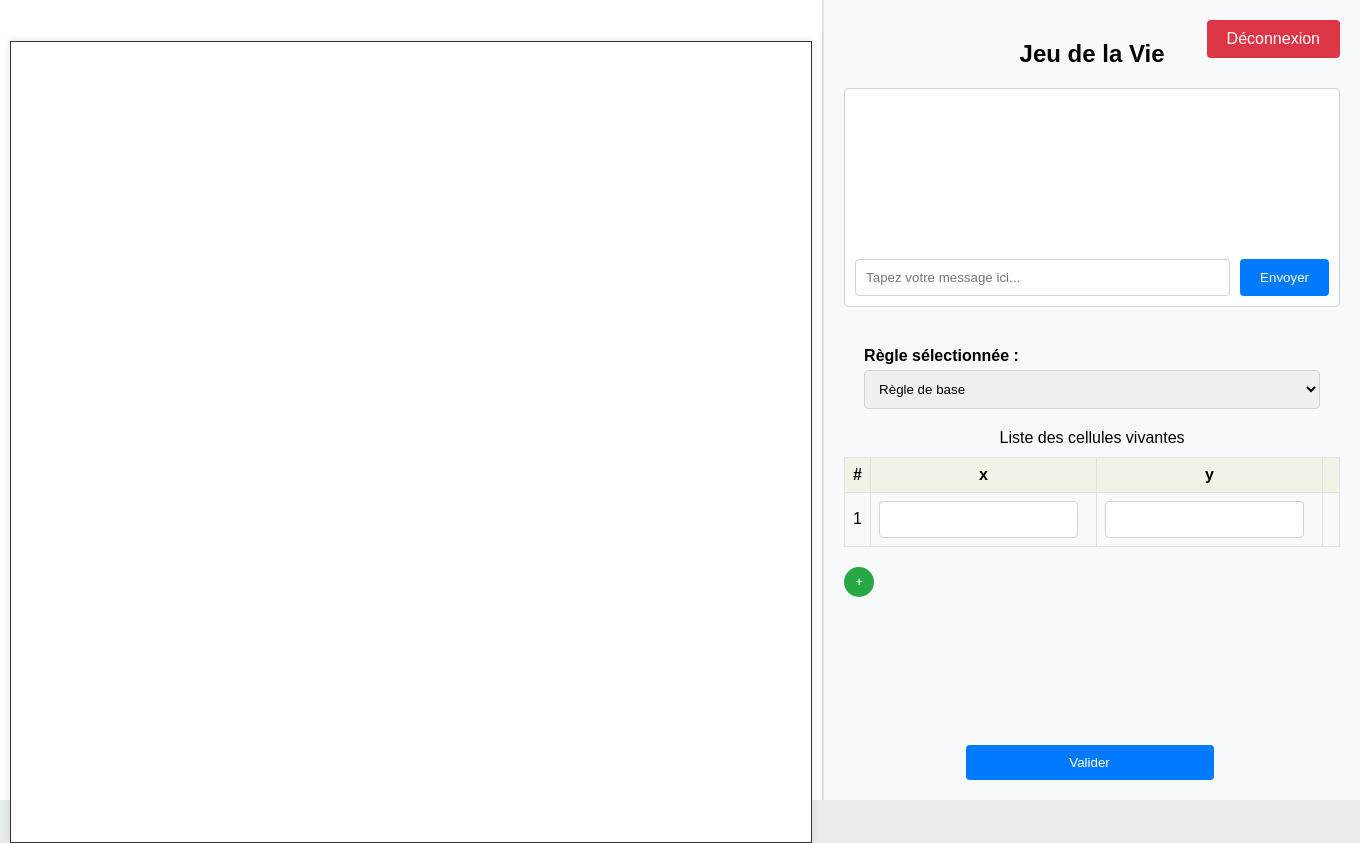
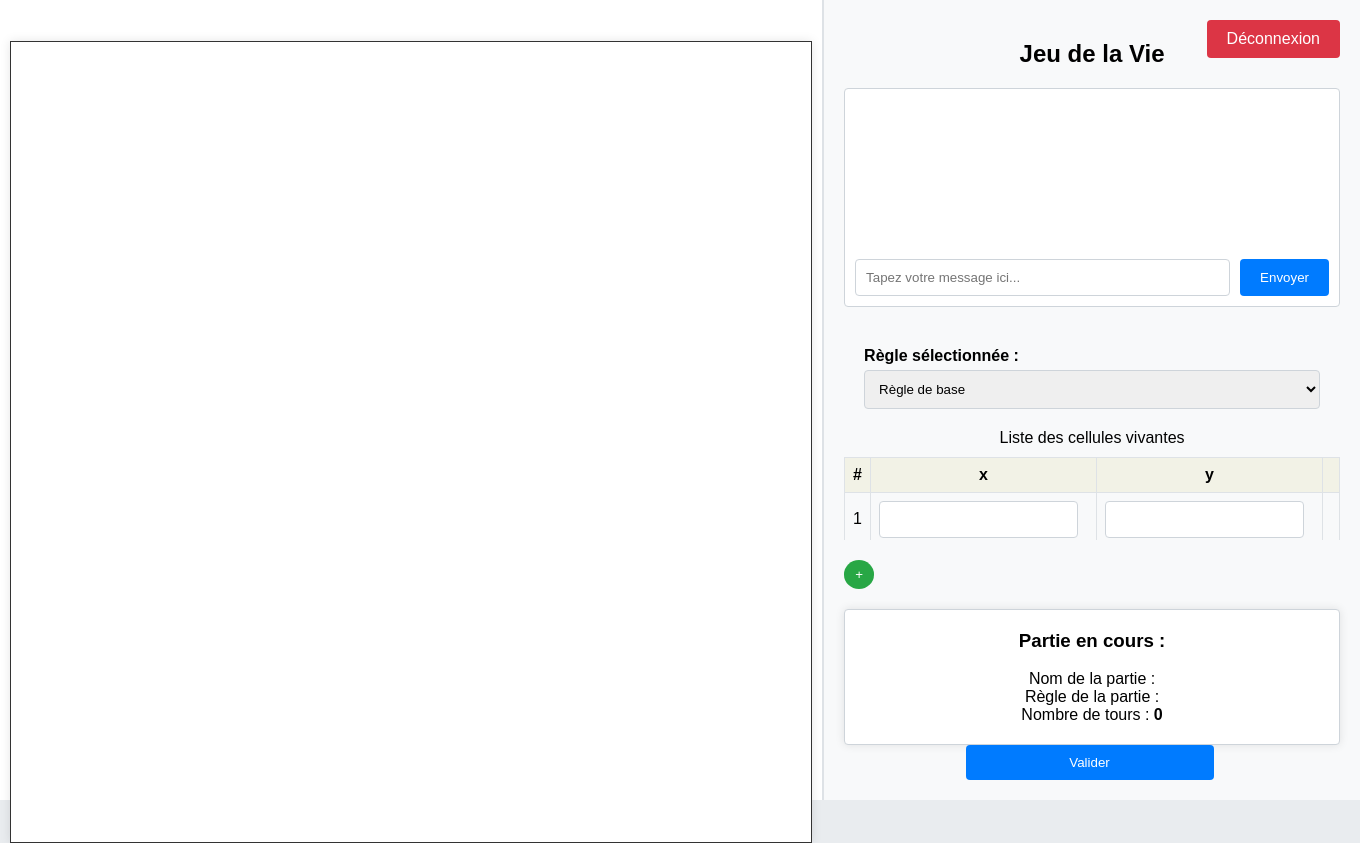
Before and after one commit to Kierha/jeu-de-la-vie, a Django app: template game/templates/game/gameScreen.html in a window 1360 px wide. Run offline with Django 5.2, Linux system fonts and the light colour scheme; the template is opened without the code that fills it: values that come from a table or form of the project are taken from there, others are empty; data comes from the database, SQL or seed files in the repository.

Commit message:
jeu de la vie v1

```diff
--- a/app_manager/urls.py
+++ b/app_manager/urls.py
@@ -1,5 +1,7 @@
 from django.urls import path
 from django.contrib.auth import views as auth_views
+from django.contrib.auth.decorators import login_required
+
 from game.views import register, game_screen, get_rule_details
 
 urlpatterns = [
@@ -7,6 +9,6 @@ urlpatterns = [
     path('login/', auth_views.LoginView.as_view(template_name='registration/loginScreen.html'), name='login'),
     path('register/', register, name='register'),
     path('logout/', auth_views.LogoutView.as_view(next_page='/login/'), name='logout'),
-    path('game/', game_screen, name='game_screen'),
+    path('game/', login_required(game_screen), name='game_screen'),
     path('get-rule-details/<int:rule_id>/', get_rule_details, name='get_rule_details'),
 ]
--- a/game/static/css/gameScreen.css
+++ b/game/static/css/gameScreen.css
@@ -147,6 +147,22 @@ th {
     margin-top: auto;
 }
 
+
+.end-game-button button {
+    background-color: #dc3545;
+    color: white;
+    border: none;
+    padding: 10px 20px;
+    border-radius: 0.25rem;
+    cursor: pointer;
+    margin: 10px;
+    font-size: 1rem;
+}
+
+.end-game-button button:hover {
+    background-color: #c82333;
+}
+
 .add-btn,
 .validate-btn {
     background-color: #007bff;
@@ -209,3 +225,25 @@ th {
 .game-grid .cell.alive {
     background-color: #333;
 }
+
+h3 {
+    margin: 0;
+}
+
+.game-info {
+    background-color: #ffffff;
+    border: 1px solid #ced4da;
+    border-radius: 0.25rem;
+    padding: 20px;
+    margin-top: 20px;
+    text-align: center;
+    box-shadow: 0 0 10px rgba(0, 0, 0, 0.1);
+}
+
+.game-info span {
+    font-weight: bold;
+}
+
+.game-info br {
+    margin-bottom: 10px;
+}
--- a/game/static/js/gameManager.js
+++ b/game/static/js/gameManager.js
@@ -1,3 +1,10 @@
+let turnCount = 0;
+let survival_rules = "";
+let birth_rules = "";
+let isGameStarted = false;
+let gameLoopTimeout;
+
+// Fonction pour vérifier les coordonnées des cellules vivantes
 function checkCellsAliveTab() {
   var cellCoordinates = [];
   var tableRows = document.querySelectorAll(
@@ -39,6 +46,7 @@ function checkCellsAliveTab() {
   return cellCoordinates;
 }
 
+//  Retourne la plus grande dimension plus 50 comme la taille de la grille
 function getMaxSize(cellCoordinates) {
   let maxX = 0;
   let maxY = 0;
@@ -48,10 +56,10 @@ function getMaxSize(cellCoordinates) {
     maxY = Math.max(maxY, coord.y);
   });
 
-  // Retourne la plus grande dimension plus 50 comme la taille de la grille
   return Math.max(maxX, maxY) + 50;
 }
 
+// Dessine une grille de jeu de la taille spécifiée
 function drawGrid(gridSize) {
   const gameGrid = document.querySelector(".game-grid");
 
@@ -71,44 +79,259 @@ function drawGrid(gridSize) {
   // Crée les cellules de la grille
   for (let i = 0; i < gridSize * gridSize; i++) {
     let cell = document.createElement("div");
-    cell.classList.add("cell"); // Assure-toi que cette classe correspond à celle définie dans ton CSS
-    gameGrid.appendChild(cell);
+    cell.classList.add("cell");
   }
 }
 
+function placeAliveCells(cellCoordinates, gridSize) {
+  const cells = document.querySelectorAll(".game-grid .cell");
+
+  // Initialise toutes les cellules à mortes par défaut
+  cells.forEach((cell) => {
+    cell.style.backgroundColor = "white"; // Couleur pour les cellules mortes
+    cell.setAttribute("value", "0"); // Marque la cellule comme morte
+  });
+
+  // Met à jour l'état et la couleur des cellules vivantes
+  cellCoordinates.forEach((coord) => {
+    const index = coord.y * gridSize + coord.x;
+    if (index < cells.length) {
+      cells[index].style.backgroundColor = "blue"; // Couleur pour les cellules vivantes
+      cells[index].setAttribute("value", "1"); // Marque la cellule comme vivante
+    }
+  });
+}
+
+// Met à jour l'interface utilisateur pour la fin de la partie
+function updateEndPanel(validateButton, ruleSelect, addBtn) {
+  // Annule la boucle de jeu
+  clearTimeout(gameLoopTimeout);
+  turnCount = 0;
+  // Sélectionne toutes les lignes du tableau sauf la première
+  const rows = document.querySelectorAll(
+    ".cell-table-container table tbody tr:not(:first-child)"
+  );
+  const gameGrid = document.querySelector(".game-grid");
+
+  gameGrid.innerHTML = "";
+  validateButton.textContent = "Valider";
+  validateButton.classList.remove("end-game-style");
+  document.getElementById("gameName").textContent = "";
+  document.getElementById("ruleName").textContent = "";
+  document.getElementById("turnCount").textContent = turnCount;
+  ruleSelect.disabled = false;
+  addBtn.disabled = false;
+  document.querySelectorAll(".cell-table-container input").forEach((input) => {
+    input.disabled = false;
+  });
+
+  // Supprime chaque ligne sélectionnée
+  rows.forEach((row) => row.remove());
+
+  // Vide les inputs de la première ligne
+  const firstRowInputs = document.querySelectorAll(
+    ".cell-table-container table tbody tr:first-child input"
+  );
+  firstRowInputs.forEach((input) => {
+    input.value = "";
+  });
+
+  // Ajoute ou supprime l'écouteur d'événements du bouton "Ajouter" en fonction de l'état du jeu
+  if (!isGameStarted) {
+    addBtn.addEventListener("click", addBtn);
+  } else {
+    addBtn.removeEventListener("click", addBtn);
+  }
+}
+
+// Met à jour l'interface utilisateur pour le début de la partie
+function updateStartPanel(
+  validateButton,
+  addBtn,
+  ruleSelect,
+  selectedRuleText
+) {
+  validateButton.textContent = "Fin de partie";
+  validateButton.classList.add("end-game-style"); // Classe CSS à définir pour le style en rouge
+
+  // Désactive la sélection de règle et le tableau
+  ruleSelect.disabled = true;
+  addBtn.disabled = true;
+  document.querySelectorAll(".cell-table-container input").forEach((input) => {
+    input.disabled = true;
+  });
+
+  // Mets à jour les informations de la partie ici
+  console.log("Début d'une partie");
+  document.getElementById("gameName").textContent =
+    localStorage.getItem("config_name");
+  document.getElementById("ruleName").textContent = selectedRuleText;
+  document.getElementById("turnCount").textContent = turnCount;
+
+  // Supprime l'écouteur d'événements du bouton "Ajouter"
+  addBtn.removeEventListener("click", addBtn);
+}
+
+function calculateNextState(cellCoordinates, gridSize) {
+  console.log("survivalRules: " + survival_rules);
+  console.log("birthRules: " + birth_rules);
+  const survivalRulesArray = survival_rules.split(",").map(Number);
+  const birthRulesArray = birth_rules.split(",").map(Number);
+
+  let newCellCoordinates = [];
+  // Parcours chaque cellule de la grille pour déterminer son état futur
+  for (let y = 0; y < gridSize; y++) {
+    for (let x = 0; x < gridSize; x++) {
+      let neighborCount = countNeighbors(x, y, cellCoordinates);
+      let isAlive = cellCoordinates.some(
+        (coord) => coord.x === x && coord.y === y
+      );
+
+      // Applique les règles de survie ou de naissance
+      if (isAlive && survivalRulesArray.includes(neighborCount)) {
+        newCellCoordinates.push({ x, y });
+      } else if (!isAlive && birthRulesArray.includes(neighborCount)) {
+        newCellCoordinates.push({ x, y });
+      }
+    }
+  }
+
+  // Retourne les nouvelles coordonnées des cellules vivantes
+  return newCellCoordinates;
+}
+
+function countNeighbors(x, y, cellCoordinates) {
+  let count = 0;
+  const directions = [
+    [-1, -1],
+    [-1, 0],
+    [-1, 1],
+    [0, -1],
+    [0, 1],
+    [1, -1],
+    [1, 0],
+    [1, 1],
+  ];
+
+  directions.forEach(([dx, dy]) => {
+    if (
+      cellCoordinates.some((coord) => coord.x === x + dx && coord.y === y + dy)
+    ) {
+      count++;
+    }
+  });
+
+  return count;
+}
+
+let previousCellCoordinates = [];
+
+function gameLoop(
+  cellCoordinates,
+  gridSize,
+  survivalRulesStr,
+  birthRulesStr,
+  validateButton,
+  ruleSelect,
+  addBtn
+) {
+  // Convertit les règles en tableaux de nombres
+  const survivalRules = survivalRulesStr.split(",").map(Number);
+  const birthRules = birthRulesStr.split(",").map(Number);
+
+  // Calcule l'état suivant
+  const newCellCoordinates = calculateNextState(
+    cellCoordinates,
+    gridSize,
+    survivalRules,
+    birthRules
+  );
+
+  // Vérifie si l'état a changé
+  if (arraysAreEqual(cellCoordinates, newCellCoordinates)) {
+    // Si l'état n'a pas changé, arrêtez le jeu
+    alert("Aucune évolution possible.");
+    console.log("Aucun changement d'état possible, fin du jeu.");
+    updateEndPanel(validateButton, ruleSelect, addBtn);
+    return;
+  }
+
+  // Mets à jour le nombre de tours dans l'interface utilisateur
+  turnCount++;
+  document.getElementById("turnCount").textContent = turnCount;
+
+  // Place les cellules vivantes sur la grille
+  placeAliveCells(newCellCoordinates, gridSize);
+
+  // Prévoit le prochain appel de la boucle de jeu
+  gameLoopTimeout = setTimeout(() => {
+    gameLoop(
+      newCellCoordinates,
+      gridSize,
+      survivalRulesStr,
+      birthRulesStr,
+      validateButton,
+      ruleSelect,
+      addBtn
+    );
+  }, 1000);
+}
+
+// Fonction utilitaire pour comparer deux tableaux d'objets {x, y}
+function arraysAreEqual(arr1, arr2) {
+  console.log(arr1.length, arr2.length);
+  if (arr1.length !== arr2.length) return false;
+  return arr1.every((obj1, index) => {
+    const obj2 = arr2[index];
+    return obj1.x === obj2.x && obj1.y === obj2.y;
+  });
+}
+
+// Fonction pour gérer les événements des boutons "Valider", "Ajouter", "Fin de partie"
 document.addEventListener("DOMContentLoaded", function () {
   var validateButton = document.querySelector(".validate-btn");
   var ruleSelect = document.querySelector("#rule-select");
+  var addBtn = document.querySelector(".add-btn");
 
   validateButton.addEventListener("click", function () {
     var cellCoordinates = checkCellsAliveTab();
-
+    if (!isGameStarted) {
       if (cellCoordinates !== null) {
         // Récupère la règle sélectionnée
         var selectedRuleId = ruleSelect.value;
-      var selectedRuleText = ruleSelect.options[ruleSelect.selectedIndex].text;
+        var selectedRuleText =
+          ruleSelect.options[ruleSelect.selectedIndex].text;
 
         // Envoie une requête pour récupérer les détails de la règle sélectionnée
         fetch("/get-rule-details/" + selectedRuleId)
           .then((response) => response.json())
           .then((data) => {
+            isGameStarted = true;
             // Stocke les informations dans le localStorage
             var configName = cellCoordinates.length + "A";
             localStorage.setItem("config_name", configName);
+            survival_rules = data.survival_rules;
+            birth_rules = data.birth_rules;
 
-          // Affiche les informations
-          console.log(
-            `rule_name: ${selectedRuleText}, survival_rules: ${
-              data.survival_rules
-            }, birth_rules: ${
-              data.birth_rules
-            }, config_start: ${configName}, cells_alive: ${JSON.stringify(
-              cellCoordinates
-            )}`
+            var maxGridSize = getMaxSize(cellCoordinates);
+            drawGrid(maxGridSize);
+            placeAliveCells(cellCoordinates, maxGridSize);
+
+            updateStartPanel(
+              validateButton,
+              addBtn,
+              ruleSelect,
+              selectedRuleText
             );
-          var maxGridSize = getMaxSize(cellCoordinates);
-          console.log(maxGridSize);
-          drawGrid(maxGridSize);
+            gameLoop(
+              cellCoordinates,
+              maxGridSize,
+              survival_rules,
+              birth_rules,
+              validateButton,
+              ruleSelect,
+              addBtn
+            );
           })
           .catch((error) => {
             console.error(
@@ -117,5 +340,10 @@ document.addEventListener("DOMContentLoaded", function () {
             );
           });
       }
+    } else {
+      // Réinitialise pour une nouvelle partie
+      isGameStarted = false;
+      updateEndPanel(validateButton, ruleSelect, addBtn);
+    }
   });
 });
--- a/game/templates/game/gameScreen.html
+++ b/game/templates/game/gameScreen.html
@@ -58,6 +58,12 @@
                 </table>
             </div>
             <button class="add-btn">+</button>
+            <div class="game-info">
+                <h3> Partie en cours : </h3> <br>
+                Nom de la partie : <span id="gameName"></span><br>
+                Règle de la partie : <span id="ruleName"></span><br>
+                Nombre de tours : <span id="turnCount">0</span><br>
+            </div>
             <button class="validate-btn">Valider</button>
         </div>
     </div>
```
Also changed, not shown: game/static/js/request.js (deleted), game/static/js/rulesManager.js (deleted). Lines whose indentation alone changed are shown as unchanged.
